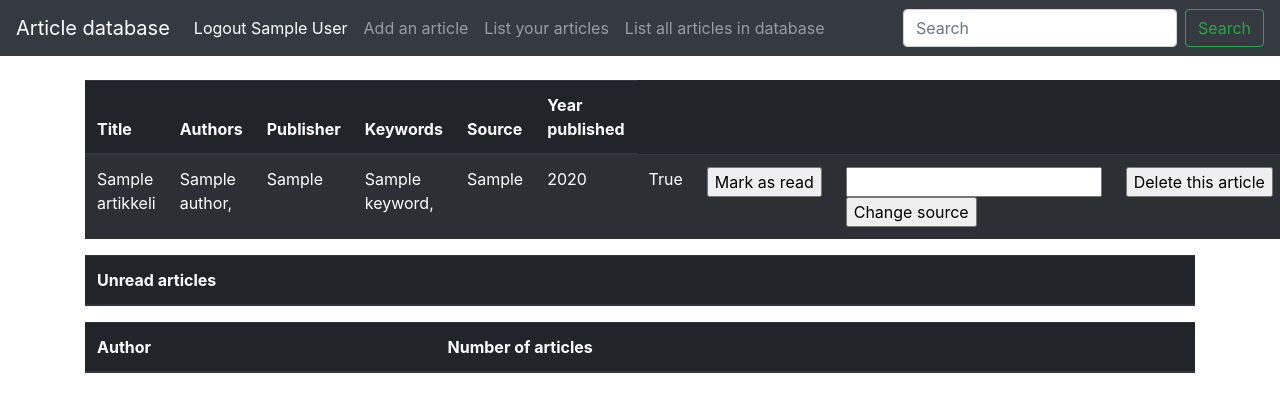
After one commit to puuro-maria/artikkelitietokanta, a Flask app: page /all in a window 1280 px wide. The commit adds this page. Shown: the top 412 px of the page. Run offline with Flask 2, Linux system fonts and the light colour scheme; a user stored in the database is signed in; tables that the repository leaves empty hold one stand-in row (values such as "Sample post"); lists and menus that the app fills with data are empty; some libraries are stand-ins or nearby versions.

Commit message:
adminille lisätty oikeus listata koko tietokannan artikkelit

```diff
--- a/application/artikkelit/views.py
+++ b/application/artikkelit/views.py
@@ -1,5 +1,5 @@
 from application import app, db, login_required
-from flask import redirect, render_template, request, url_for
+from flask import redirect, render_template, request, url_for, flash
 from flask_login import current_user
 from sqlalchemy import or_
 
@@ -24,6 +24,10 @@ def artikkelit_search():
     preresults = db.session.query(Artikkeli).join(ArticleAuthor, Artikkeli.id == ArticleAuthor.article_id).join(Author, Author.id == ArticleAuthor.author_id).join(ArticleKeyword, Artikkeli.id == ArticleKeyword.article_id).join(Keyword, Keyword.id == ArticleKeyword.keyword_id).filter(or_((Artikkeli.name.like(word)), (Author.name.like(word)), (Keyword.name.like(word)), (Artikkeli.publisher.like(word)))).filter(Artikkeli.account_id == current_user.id)
     return render_template("search.html", results = preresults)
 
+@app.route("/all", methods=["GET"])
+@login_required(role="ADMIN")
+def artikkelit_list_all():
+    return render_template("artikkelit/listall.html", articles = Artikkeli.query.all())
 
 @app.route("/artikkelit/new/")
 @login_required
--- /dev/null
+++ b/application/templates/artikkelit/listall.html
@@ -0,0 +1,78 @@
+{% extends "layout.html" %}
+
+{% block body %}
+<table class="table table-striped table-dark">
+  <thead>
+    <tr>
+      <th scope="col">Title</th>
+      <th scope="col">Authors</th>
+      <th scope="col">Publisher</th>
+      <th scope="col">Keywords</th>
+      <th scope="col">Source</th>
+      <th scope="col">Year published</th>
+    </tr>
+    </thead>
+    <tbody>
+  {% for artikkeli in articles %}
+    <tr>
+       <td>{{artikkeli.name}}</td>
+       <td>{% for author in artikkeli.authors %}
+          {{author.name}},
+          {% endfor %}</td>
+       <td>{{artikkeli.publisher}}</td>
+       <td>{% for keyword in artikkeli.keywords %}
+        {{keyword.name}},
+        {% endfor %}
+      </td>
+       <td>{{artikkeli.source}}</td>
+       <td>{{artikkeli.year}}</td>
+       <td>{{artikkeli.read}}
+         <td><form method="POST" action="{{url_for('artikkeli_set_read', artikkeli_id = artikkeli.id)}}">
+           <input type="submit" value="Mark as read"/>
+         </form>
+        </td>
+       </td>
+       <td>
+        <form method="POST" action="{{ url_for('artikkeli_change_source', artikkeli_id=artikkeli.id) }}">
+          <input type="text" name="source"/>
+          <input type="submit" value="Change source"/>
+        </form>
+      </td>
+      <td>
+        <form method="POST" action="{{ url_for('artikkeli_delete', artikkeli_id=artikkeli.id) }}">
+          <input type="submit" value="Delete this article"/>
+        </form>
+            </td>
+    </tr>
+  {% endfor %}
+  </tbody>
+ </table>
+
+ <table class="table">
+  <thead class="thead-dark">
+   <tr>
+     <th scope="col">Unread articles</th>
+    </tr>
+    </thead>
+   {% for artikkeli in unread_articles %}
+   <tr>
+     <td>{{artikkeli.name}}</td>
+    </tr>
+   {% endfor %}
+ </table>
+
+ <table class="table">
+  <thead class="thead-dark">
+   <tr>
+     <th scope="col">Author</th>
+     <th chope="col">Number of articles</th>
+    </tr>
+    </thead>
+   {% for author in summary %}
+   <tr>
+     <td>{{ author.author }}</td>
+     <td>{{ author.count }}</td>
+    </tr>
+   {% endfor %}
+ </table>
+{% endblock %}
--- a/application/templates/layout.html
+++ b/application/templates/layout.html
@@ -29,7 +29,10 @@
           <a class="nav-link" href="{{url_for('artikkelit_form')}}">Add an article</a>
         </li>
         <li class="nav-item">
-          <a class="nav-link" href="{{url_for('artikkelit_index')}}">List articles</a>
+          <a class="nav-link" href="{{url_for('artikkelit_index')}}">List your articles</a>
+        </li>
+        <li class="nav-item">
+          <a class="nav-link" href="{{url_for('artikkelit_list_all')}}">List all articles in database</a>
         </li>
       </ul>
       <form method="POST" class="form-inline mt-2 mt-md-0" name="search" action = "{{url_for('artikkelit_search')}}">
```
